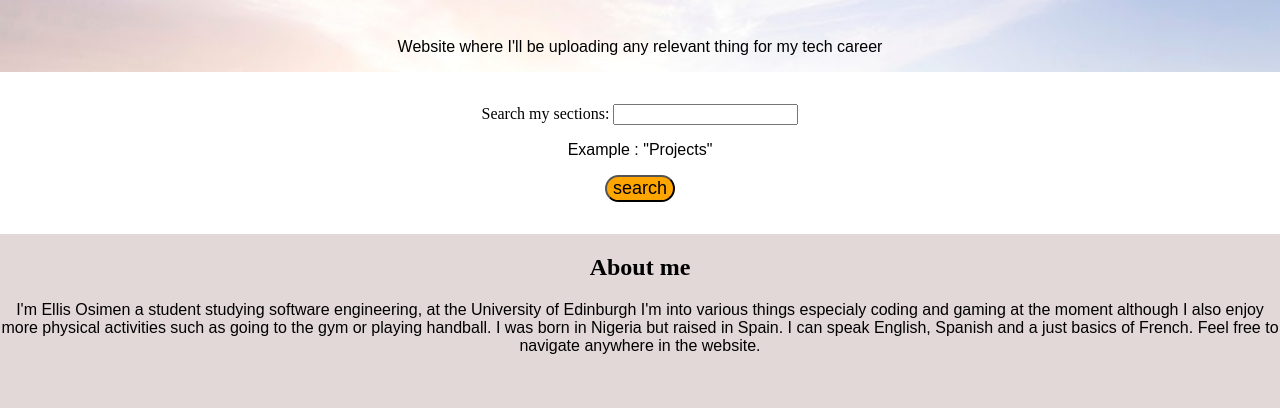
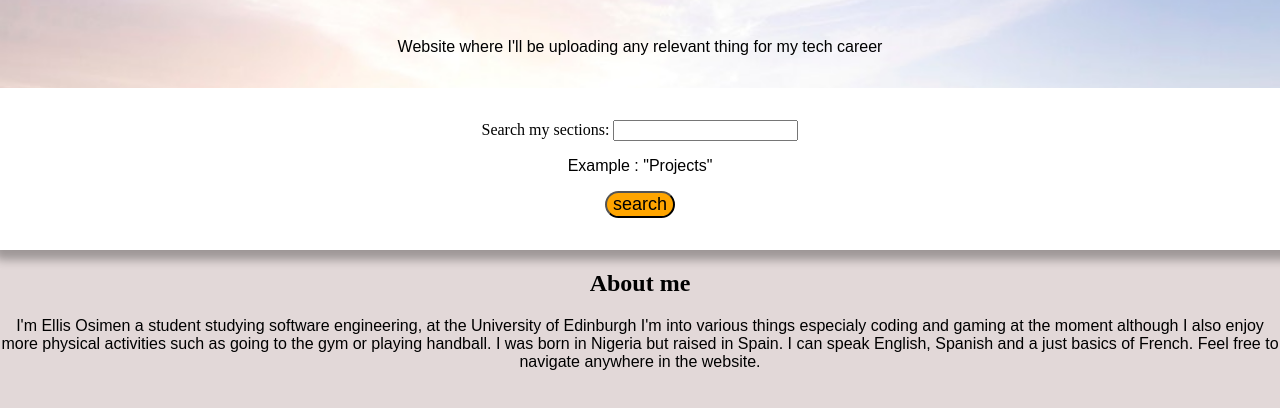
Before and after one commit to EllisOsimen/Clone, a plain HTML site: page index.html in a window 1280 px wide. Shown: the part 254-662 px from the top of the page. Drawn offline with Linux system fonts and the light colour scheme; a web font is replaced by a local one.

Commit message:
Update styles.css

```diff
--- a/styles.css
+++ b/styles.css
@@ -64,5 +64,8 @@ input[type=button] :hover {
 }
 .searcher {
     background-color: white;
+    margin: 2em -1em 0;
     padding: 2em;
+    border-radius: 0.5em;
+    box-shadow: 10px 10px 10px rgb(0,0,0,0.3);
 }
```
